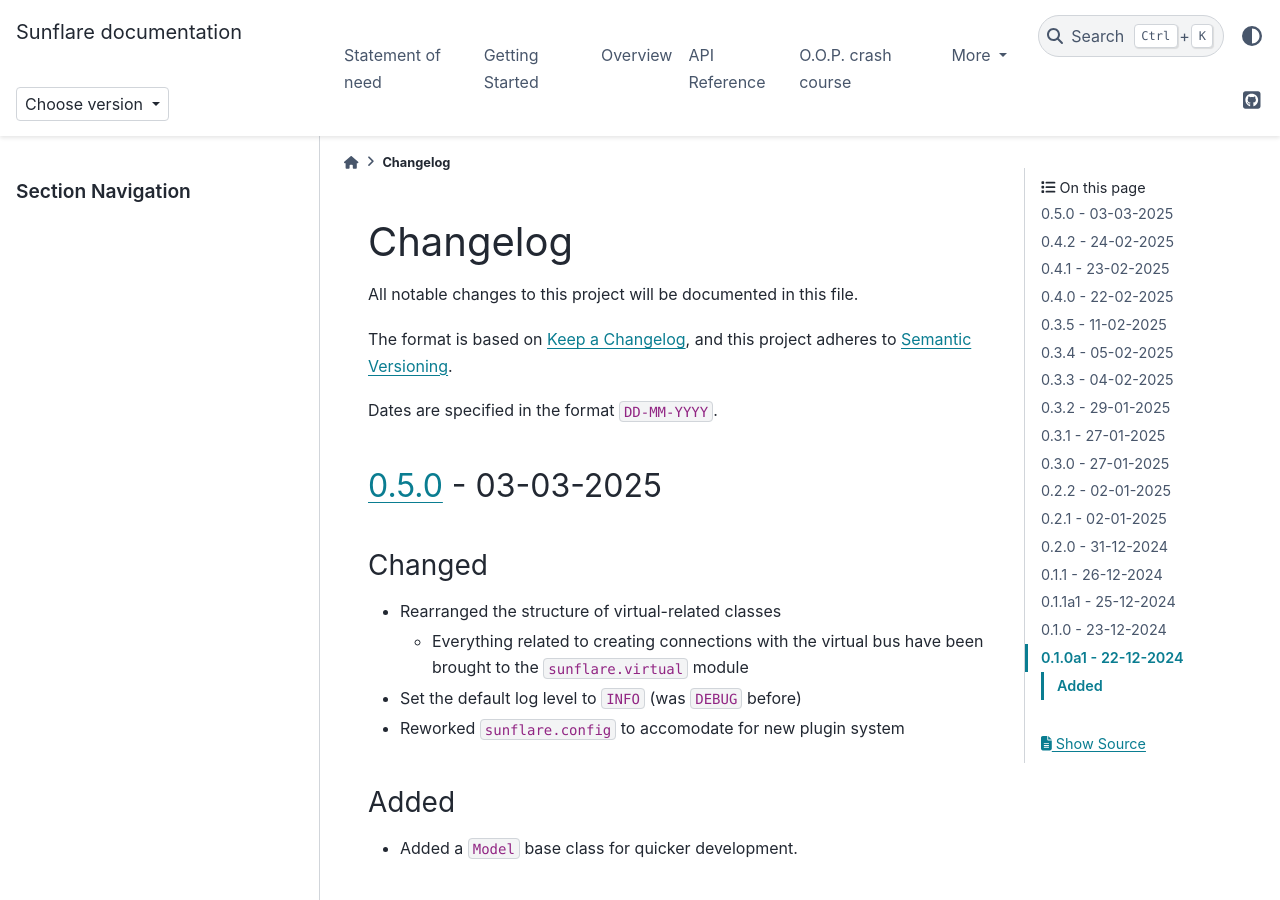
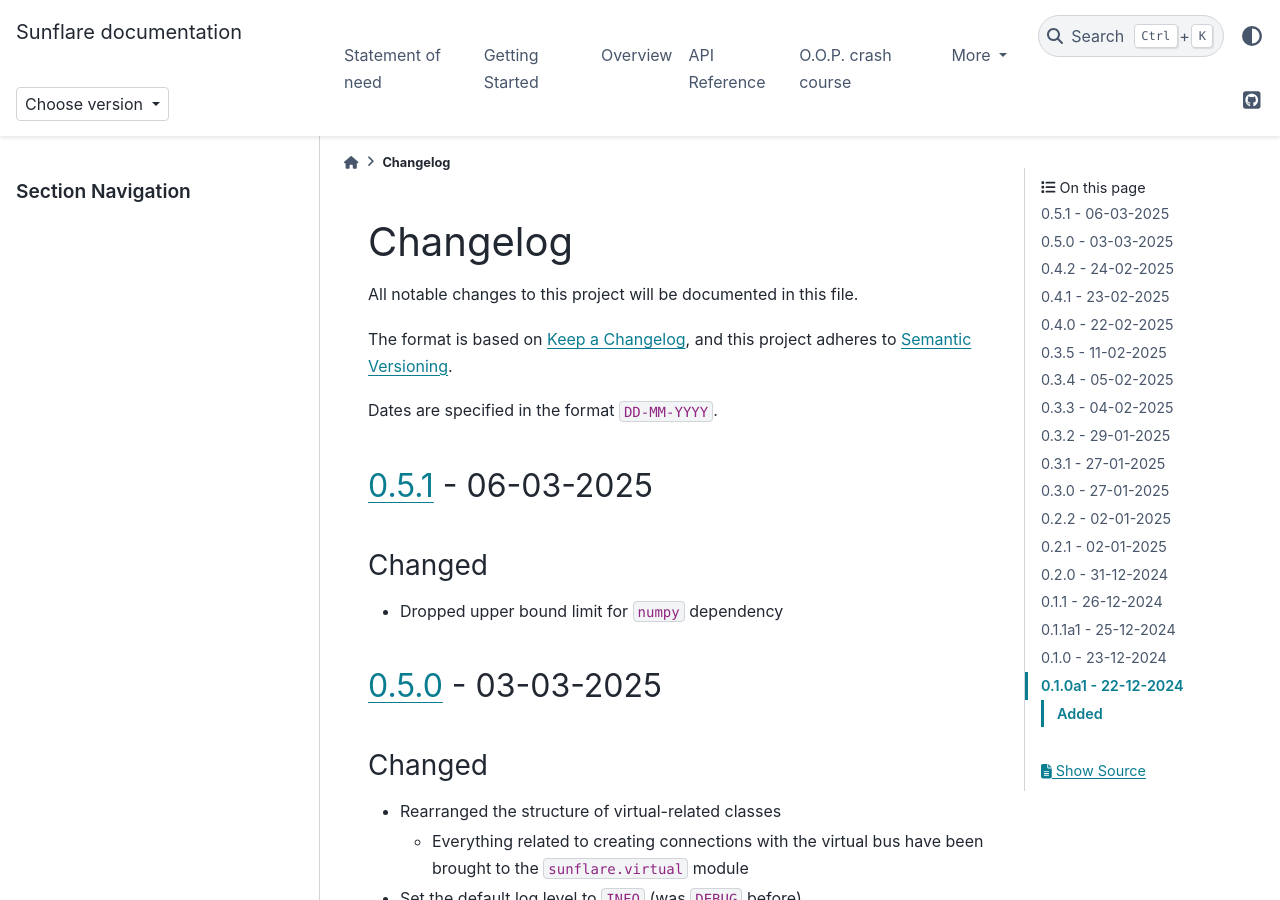
Before and after one commit to redsun-acquisition/sunflare, a Sphinx documentation site: the page built from docs/changelog.md, in a window 1280 px wide and 900 px high. Built offline with Sphinx 7.4.7 and the PyData theme 0.15.4, drawn with Linux system fonts in a browser that asks for light colours.

Commit message:
Update docs

```diff
--- a/docs/changelog.md
+++ b/docs/changelog.md
@@ -6,6 +6,12 @@ The format is based on [Keep a Changelog](https://keepachangelog.com/en/1.0.0/),
 and this project adheres to [Semantic Versioning](https://semver.org/spec/v2.0.0.html).
 
 Dates are specified in the format `DD-MM-YYYY`.
+
+## [0.5.1] - 06-03-2025
+
+### Changed
+
+- Dropped upper bound limit for `numpy` dependency
 
 ## [0.5.0] - 03-03-2025
 
@@ -193,6 +199,7 @@ Dates are specified in the format `DD-MM-YYYY`.
 - Alpha release;
 - Basic project infrastructure;
 
+[0.5.1]: https://github.com/redsun-acquisition/sunflare/compare/v0.5.0...v0.5.1
 [0.5.0]: https://github.com/redsun-acquisition/sunflare/compare/v0.4.2...v0.5.0
 [0.4.2]: https://github.com/redsun-acquisition/sunflare/compare/v0.4.1...v0.4.2
 [0.4.1]: https://github.com/redsun-acquisition/sunflare/compare/v0.4.0...v0.4.1
```
Also changed, not shown: docs/_static/switcher.json (+7 -2 lines).
